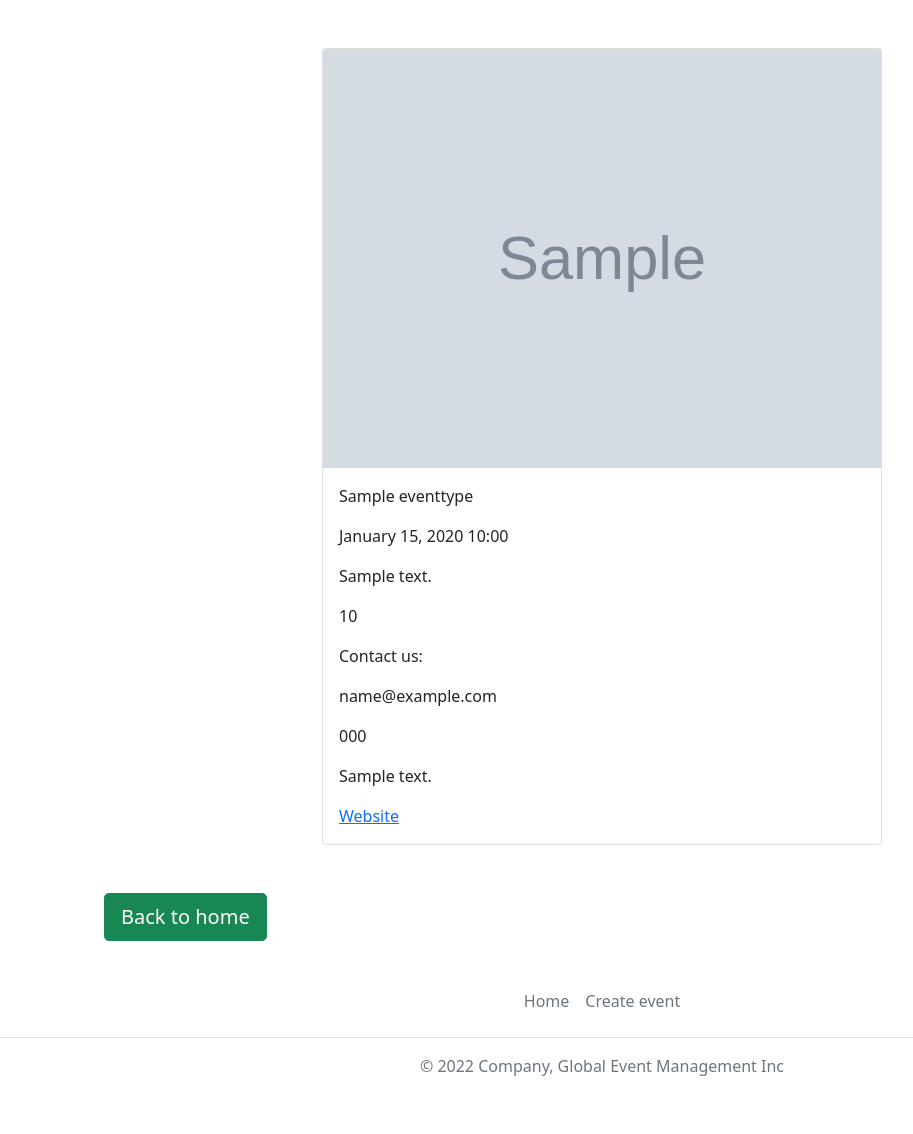
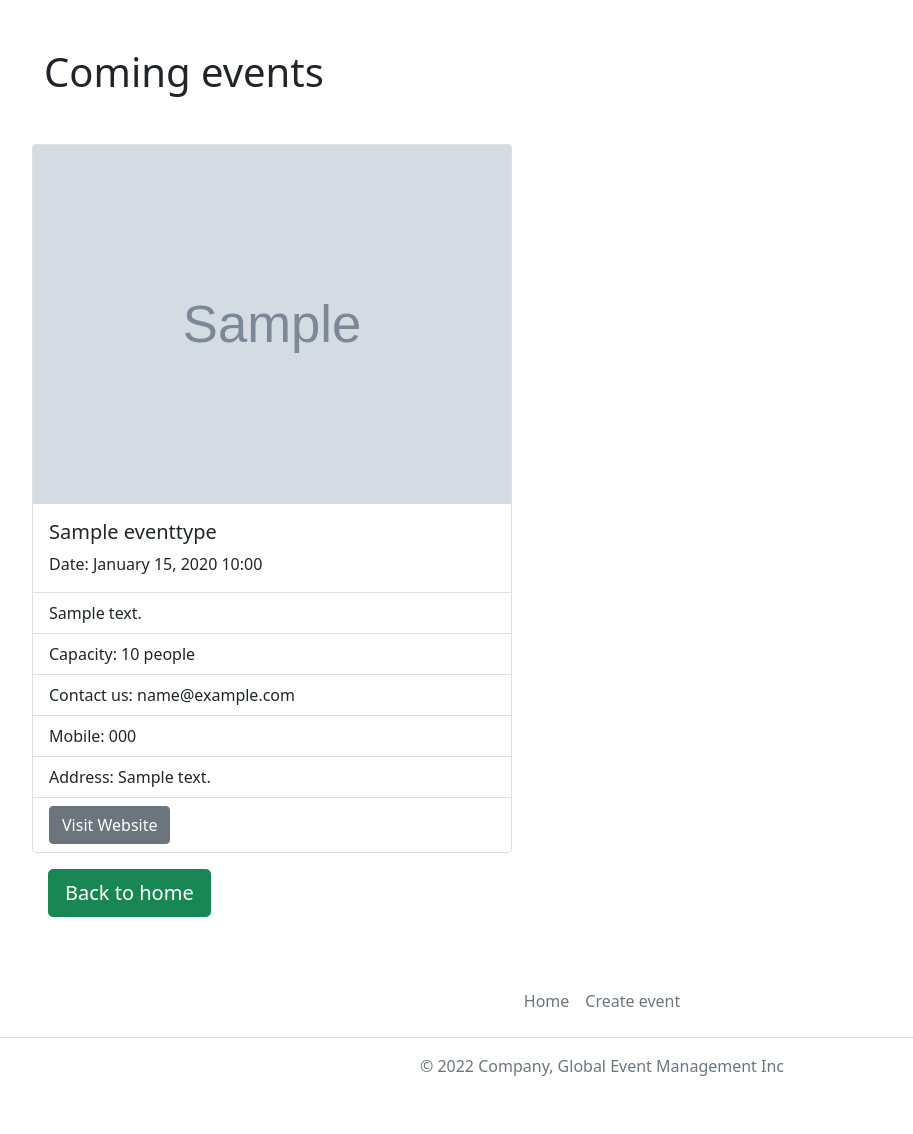
Before and after one commit to KateKatze/BE15_CR13_KateK, a Symfony app: template templates/events/eventtype.html.twig in a window 1280 px wide. Shown: the part 56-1190 px from the top of the page, without its empty margins (38-951 px from the left). Run offline with Twig, Linux system fonts and the light colour scheme; the template is opened without the code that fills it: most values are stand-ins (such as "Sample title", 1, 10 or a date in 2020); grey boxes marked "Sample" are stand-in pictures; some libraries are stand-ins or nearby versions.

Commit message:
all done

```diff
--- a/src/Form/EventsType.php
+++ b/src/Form/EventsType.php
@@ -47,7 +47,7 @@ class EventsType extends AbstractType
           ])
           ->add('eventtype', ChoiceType::class, [
               'choices' => ['Sport' => 'Sport', 'Theatre' => 'Theatre', 'Movie' => 'Movie', 'Music' => 'Music'],
-              'attr' => ['class' => 'form-control', 'style' => 'margin-bottom:15px']
+              'attr' => ['class' => 'form-select', 'style' => 'margin-bottom:15px']
           ])
           ->add('save', SubmitType::class, [
               'label' => 'Create event',
--- a/templates/events/eventtype.html.twig
+++ b/templates/events/eventtype.html.twig
@@ -1,25 +1,31 @@
 {% extends 'base.html.twig' %}
 {% block body %}
-<div class="container">
-    <div class="row" style="margin: 0 auto;">
+<div class="container mt-5 mb-5" style="margin: 0 auto;">
+<h1 class="page-header mb-5"> Coming events </h1>
+    <div class="row">
     {% for eventtypes in eventtype %}
-    <div class="card p-0 mt-5 mb-5" style="width: 35rem; margin: 0 auto;">
-        <img src="{{eventtypes.image}}" class="card-img-top" alt="{{eventtypes.image}}">
+    <div class="card col-lg-4 col-md-6 col-sm-12 p-0 mb-3 me-4" style="width: 30rem;">
+        <img src="{{eventtypes.image}}" class="card-img-top img-fluid" alt="{{eventtypes.image}}">
+
         <div class="card-body">
-        <p class="card-text">{{eventtypes.name}}</p>
-        <p class="card-text">{{eventtypes.time|date()}}</p>
-        <p class="card-text">{{eventtypes.description}}</p>
-        <p class="card-text">{{eventtypes.capacity}}</p>
-        <p class="card-text">Contact us:</p>
-        <p class="card-text">{{eventtypes.email}}</p>
-        <p class="card-text">{{eventtypes.phone}}</p>
-        <p class="card-text">{{eventtypes.address}}</p>
-        <p class="card-text"><a href="{{eventtypes.url}}">Website</a></p>
+        <h5 class="card-title">{{eventtypes.name}}</h5>
+        <p class="card-text">Date: {{eventtypes.time|date()}}</p>
         </div>
-    </div>
+
+        <ul class="list-group list-group-flush">
+        <li class="list-group-item">{{eventtypes.description}}</li>
+        <li class="list-group-item">Capacity: {{eventtypes.capacity}} people</li>
+        <li class="list-group-item">Contact us: {{eventtypes.email}}</li>
+        <li class="list-group-item">Mobile: {{eventtypes.phone}}</li>
+        <li class="list-group-item">Address: {{eventtypes.address}}</li>
+        <li class="list-group-item"><a href="{{eventtypes.url}}" class="btn btn-secondary">Visit Website</a></li>
+        </ul>
+
+        </div>
     {% endfor %}
+    <br>
     <div>
-    <a class="btn btn-success btn-lg ms-5" href="/">Back to home</a>
+    <a class="btn btn-success btn-lg ms-1" href="/">Back to home</a>
     </div>
 </div>
 </div>
--- a/templates/events/index.html.twig
+++ b/templates/events/index.html.twig
@@ -25,7 +25,7 @@
         <li class="list-group-item">Capacity: {{event.capacity}} people</li>
         <li class="list-group-item">Contact us: {{event.email}}</li>
         <li class="list-group-item">Mobile: {{event.phone}}</li>
-        <li class="list-group-item">Address: {{event.address}}</li>
+        <li class="list-group-item">Loc: {{event.address}}</li>
         <li class="list-group-item"><a href="{{event.url}}" class="btn btn-secondary">Visit Website</a></li>
         </ul>
 
```
Also changed, not shown: templates/events/details.html.twig (+12 -10 lines).
